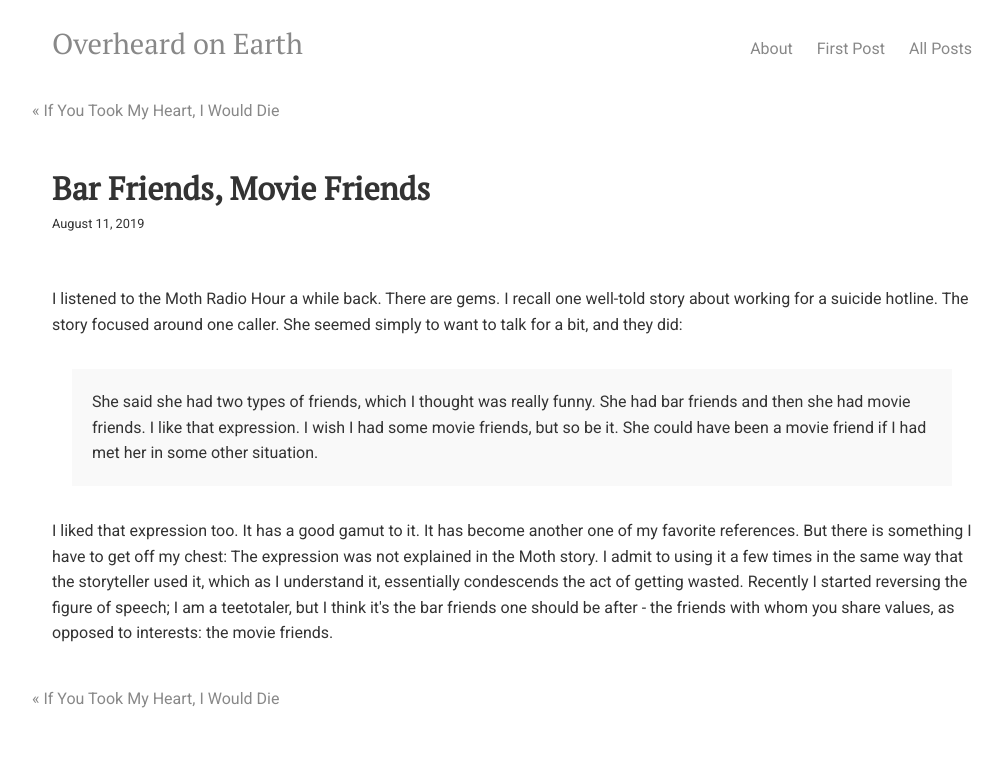
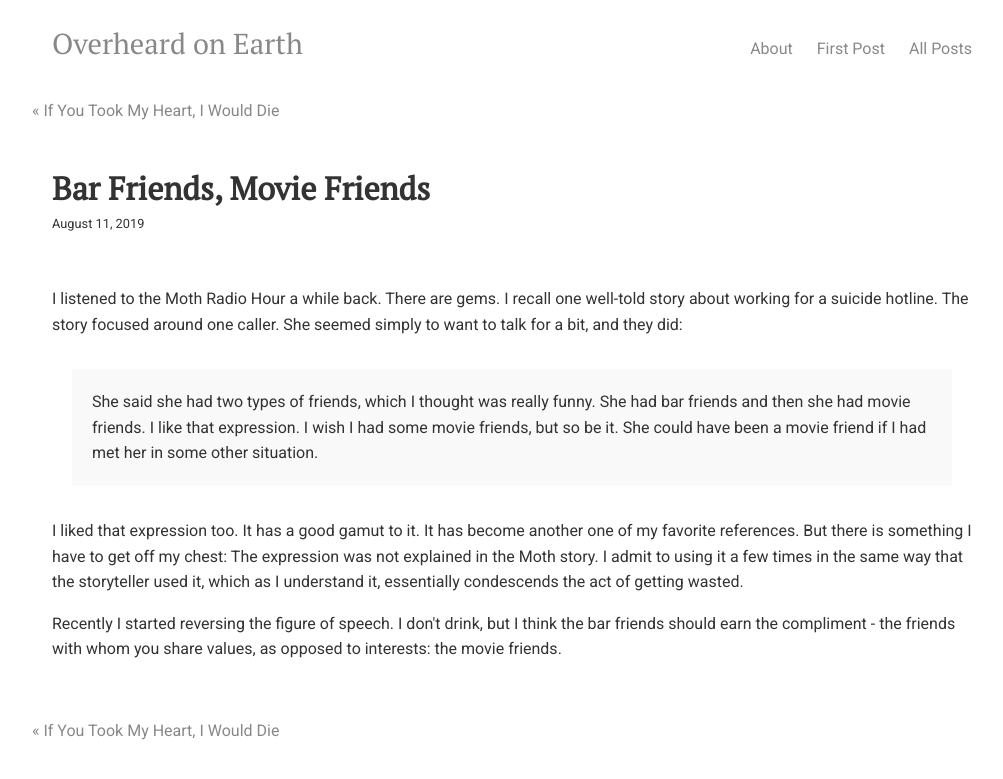
Before and after one commit to overheardonearth/overheardonearth.github.io, a Jekyll site: the page built from _posts/2019-08-11-bar-friends-movie-friends.html, in a window 1280 px wide. Shown: the top 779 px of the page, without its empty margins (128-1131 px from the left). Built offline with Jekyll 4.4.1, drawn with Linux system fonts in a browser that asks for light colours; comment, search, counter and statistics services are not loaded.

Commit message:
Update 2019-08-11-bar-friends-movie-friends.html

```diff
--- a/_posts/2019-08-11-bar-friends-movie-friends.html
+++ b/_posts/2019-08-11-bar-friends-movie-friends.html
@@ -14,4 +14,5 @@ I liked that expression too. It has a good gamut to it. It has become another on
 
 But there is something I have to get off my chest: The expression was not explained in the Moth story. I admit to using it a few times in the same way that the storyteller used it, which as I understand it, essentially condescends the act of getting wasted.
 
-Recently I started reversing the figure of speech; I am a teetotaler, but I think it's the bar friends one should be after - the friends with whom you share values, as opposed to interests: the movie friends.
+<p>
+Recently I started reversing the figure of speech. I don't drink, but I think the bar friends should earn the compliment - the friends with whom you share values, as opposed to interests: the movie friends.
```
